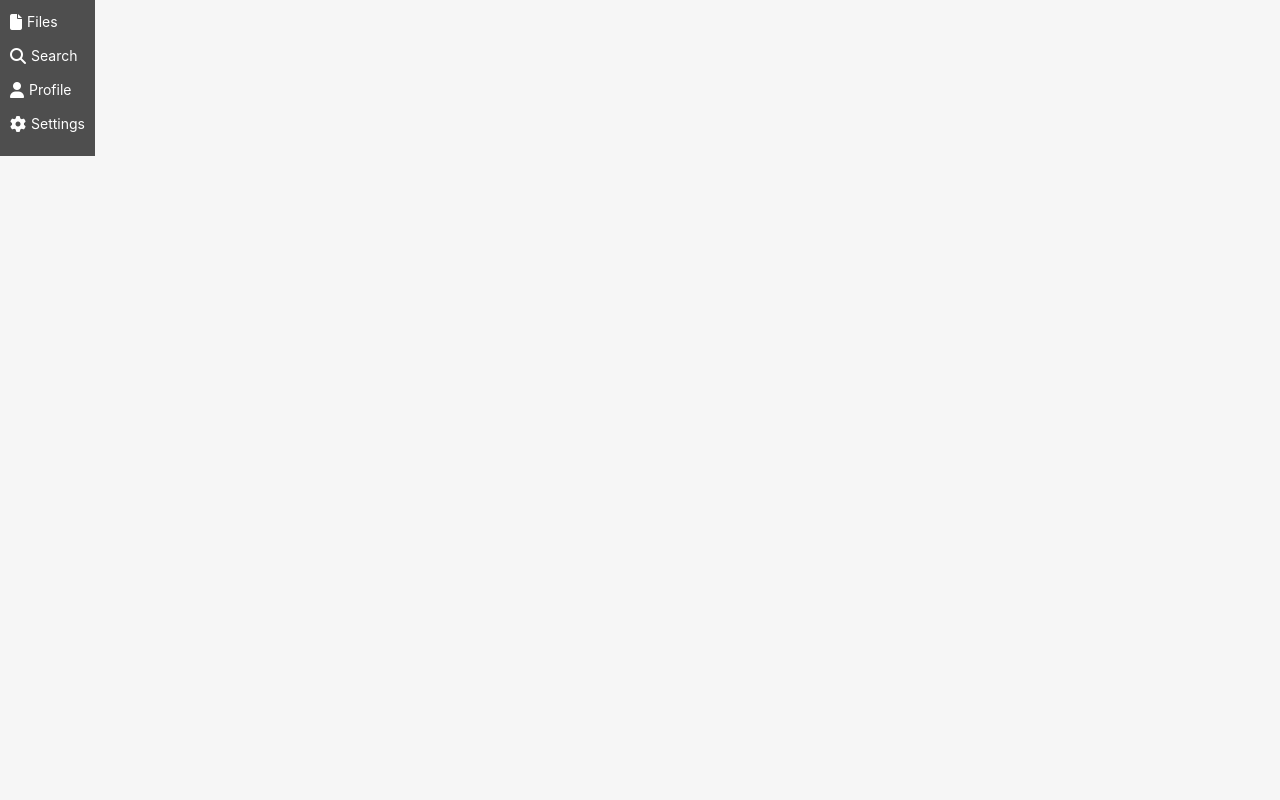
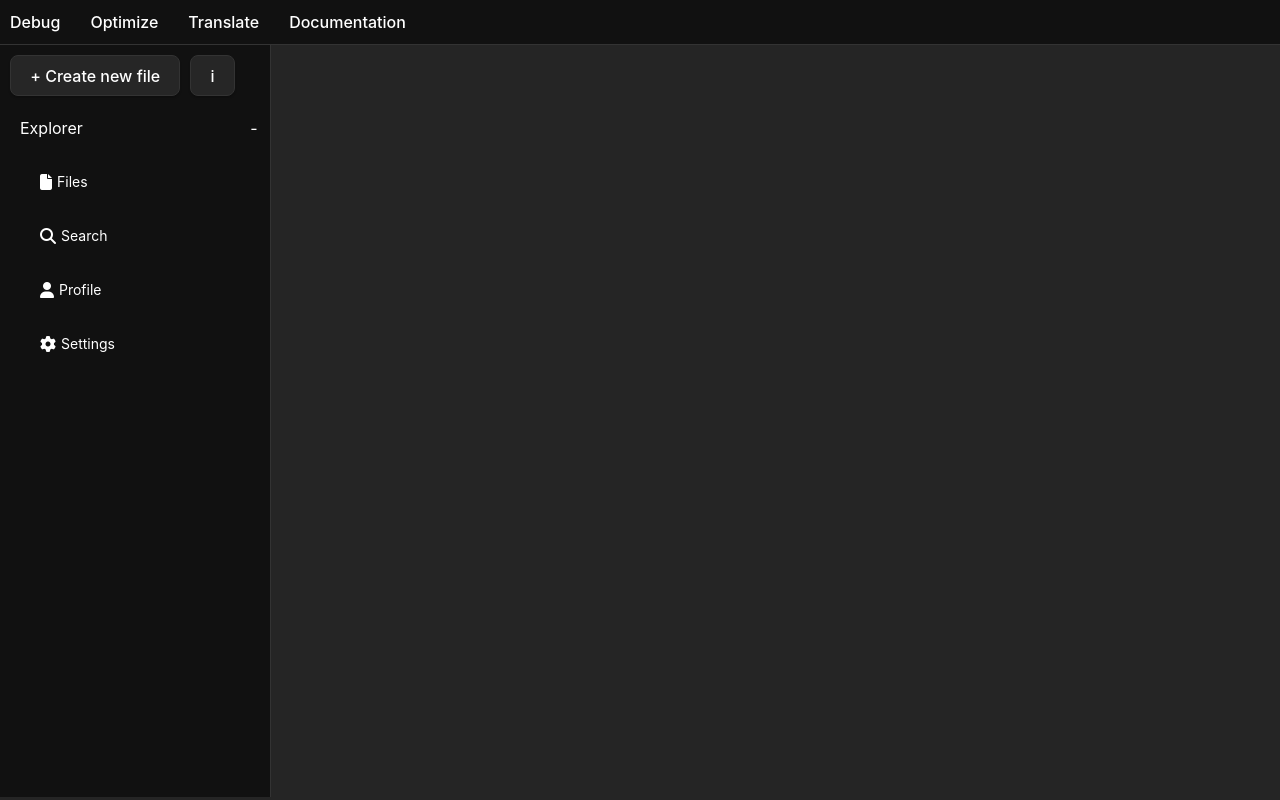
Before and after one commit to daxprocoder/Nexus, a React (Vite) app: page / in a window 1280 px wide. Built offline with nearby package versions, Linux system fonts and the light colour scheme.

Commit message:
small changes in ui

```diff
--- a/src/App.css
+++ b/src/App.css
@@ -5,3 +5,8 @@
 .logo.react:hover {
   filter: drop-shadow(0 0 2em #61dafb);
 }
+
+.App{
+  background-color: #252525;
+  height: 100vh;
+}
--- a/src/App.jsx
+++ b/src/App.jsx
@@ -2,12 +2,14 @@ import { useState } from "react";
 import { invoke } from "@tauri-apps/api/tauri";
 import "./App.css";
 import { Toolbar } from "./scripts/ToolsBar";
+import { NavBar } from "./scripts/NavBar";
 
 function App() {
 
   return (
     <>
       <div className="App">
+      <NavBar />
        <Toolbar />
       </div>
     </>
--- /dev/null
+++ b/src/scripts/NavBar.jsx
@@ -0,0 +1,18 @@
+import "../styles/NavBar.css";
+
+import React from 'react'
+
+function NavBar(){
+  return (
+    <div>
+        <ul className="navul">
+            <li><a href="#home">Debug</a></li>
+            <li><a href="#news">Optimize</a></li>
+            <li><a href="#contact">Translate</a></li>
+            <li><a href="#about">Documentation</a></li>
+        </ul>
+    </div>
+  )
+}
+
+export {NavBar}
--- a/src/scripts/ToolsBar.jsx
+++ b/src/scripts/ToolsBar.jsx
@@ -12,6 +12,17 @@ const handleToolClick = (toolName) => {
 function Toolbar() {
     return (
         <div className="tools-bar">
+            <div className="btns">
+                <button className='createfile'>
+                    <span>&#x2B; </span>
+                    Create new file
+                    </button>
+                <button className='search'>i</button>
+            </div>
+            <div className="explorer">
+                <span>Explorer</span>
+                <span>-</span>
+            </div>
             <div className="tool" onClick={() => handleToolClick('Files')}>
                 <i className="fas fa-file"></i>
                 <span className="label">Files</span>
--- a/src/styles.css
+++ b/src/styles.css
@@ -1,3 +1,9 @@
+
+*{
+  margin: 0;
+  padding: 0;
+}
+
 :root {
   font-family: Inter, Avenir, Helvetica, Arial, sans-serif;
   font-size: 16px;
@@ -5,7 +11,7 @@
   font-weight: 400;
 
   color: #0f0f0f;
-  background-color: #f6f6f6;
+  background-color: #252525;
 
   font-synthesis: none;
   text-rendering: optimizeLegibility;
@@ -13,6 +19,7 @@
   -moz-osx-font-smoothing: grayscale;
   -webkit-text-size-adjust: 100%;
 }
+
 
 .container {
   margin: 0;
@@ -89,7 +96,7 @@ button {
 }
 
 @media (prefers-color-scheme: dark) {
-  :root {
+  /* :root {
     color: #f6f6f6;
     background-color: #2f2f2f;
   }
@@ -105,5 +112,5 @@ button {
   }
   button:active {
     background-color: #0f0f0f69;
-  }
+  } */
 }
--- /dev/null
+++ b/src/styles/NavBar.css
@@ -0,0 +1,16 @@
+.navul{
+    list-style: none;
+    text-decoration: none;
+    background-color: #111111;
+    display: flex;
+    gap: 10px;
+    border-bottom: 1px solid #333333;
+}
+
+.navul li{
+    padding: 10px;
+}
+
+.navul a{
+    color: white;
+}
--- a/src/styles/ToolsBar.css
+++ b/src/styles/ToolsBar.css
@@ -1,15 +1,38 @@
 .tools-bar {
-    position: fixed;
-    top: 0;
-    left: 0;
     display: flex;
     flex-direction: column;
     /* Stack items vertically */
     align-items: flex-start;
     /* Align items to the left */
-    background-color: #4e4e4e;
+    background-color: #111111;
     padding: 10px;
     z-index: 9999;
+    height: 91.5%;
+    width: 250px;
+    border-right: 1px solid #333333;
+    position: relative;
+
+}
+
+.btns{
+    display: flex;
+    gap: 10px;
+}
+
+.btns button{
+    background-color: #262626;
+    color: white;
+    border: 1px solid #333333;
+}
+
+.explorer{
+    display: flex;
+    gap: 10px;
+    color: white;
+    justify-content: space-between;
+    width: 95%;
+    padding-left: 10px;
+    margin-block: 20px;
 }
 
 .tool {
@@ -18,6 +41,8 @@
     display: flex;
     align-items: center;
     color: #ffffff;
+    padding: 10px;
+    margin-left: 20px;
     /* Icon and label color */
 }
 
```
